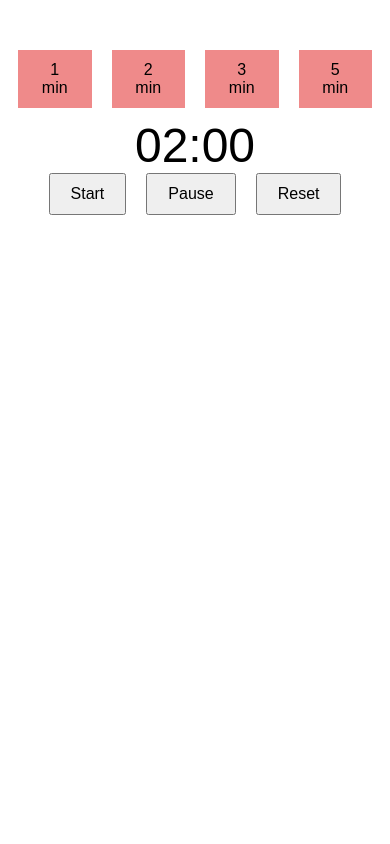
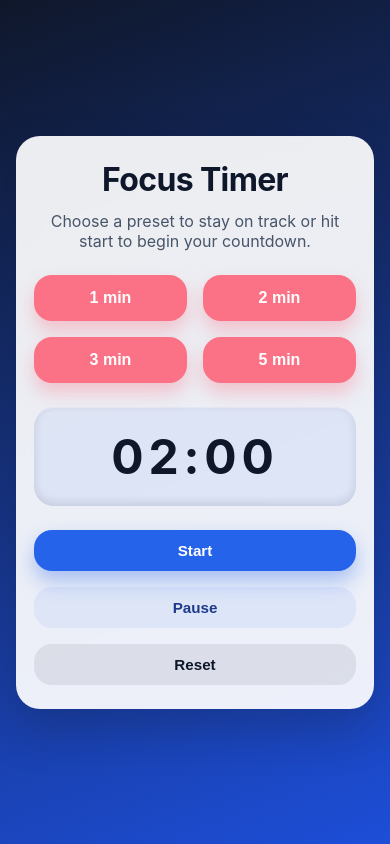
Before and after one commit to deny-hl/timer, a website: page index.html in a window 390 px wide. Drawn offline with Linux system fonts and the light colour scheme.

Commit message:
Revamp timer layout with responsive styling

```diff
--- a/index.html
+++ b/index.html
@@ -7,18 +7,27 @@
   <title>Timer</title>
 </head>
 <body>
-  <div class="presets">
+  <main class="timer-app" role="main">
+    <header class="timer-app__header">
+      <h1 class="timer-app__title">Focus Timer</h1>
+      <p class="timer-app__subtitle">Choose a preset to stay on track or hit start to begin your countdown.</p>
+    </header>
+
+    <section class="presets" aria-label="Timer presets">
       <button class="preset" data-seconds="60">1 min</button>
       <button class="preset" data-seconds="120">2 min</button>
       <button class="preset" data-seconds="180">3 min</button>
       <button class="preset" data-seconds="300">5 min</button>
-  </div>
-  <div id="display">02:00</div>
-  <div id="controls">
+    </section>
+
+    <div id="display" class="timer-app__time" aria-live="polite">02:00</div>
+
+    <section id="controls" class="timer-app__controls" aria-label="Timer controls">
       <button id="start">Start</button>
       <button id="pause">Pause</button>
       <button id="reset">Reset</button>
-  </div>
+    </section>
+  </main>
   <script src="formatTime.js"></script>
   <script src="main.js"></script>
 </body>
--- a/style.css
+++ b/style.css
@@ -1,39 +1,228 @@
+:root {
+  --background: linear-gradient(160deg, #0f172a, #1d4ed8);
+  --surface: rgba(255, 255, 255, 0.92);
+  --text-color: #0f172a;
+  --muted: #475569;
+  --primary: #2563eb;
+  --primary-dark: #1e3a8a;
+  --accent: #fb7185;
+  --shadow: 0 20px 45px rgba(15, 23, 42, 0.25);
+  --radius-lg: 24px;
+}
+
+* {
+  box-sizing: border-box;
+}
+
 body {
-  font-family: Arial, Helvetica, sans-serif;
+  margin: 0;
+  min-height: 100vh;
+  font-family: 'Inter', 'Segoe UI', Roboto, Helvetica, Arial, sans-serif;
+  display: flex;
+  align-items: center;
+  justify-content: center;
+  padding: 48px 32px;
+  background-image: var(--background);
+  color: var(--text-color);
+}
+
+.timer-app {
+  width: min(520px, 100%);
+  background: var(--surface);
+  border-radius: var(--radius-lg);
+  box-shadow: var(--shadow);
+  padding: 40px 48px;
   display: flex;
   flex-direction: column;
-  align-items: center;
-  margin-top: 50px;
+  gap: 32px;
+  text-align: center;
+  backdrop-filter: blur(12px);
 }
 
-#display {
-  font-size: 48px;
-  margin: 0 20px;
+.timer-app__header {
+  display: flex;
+  flex-direction: column;
+  gap: 12px;
 }
 
-#controls,
-.presets {
-  margin-bottom: 10px;
-  display: flex;
-  justify-content: center;
+.timer-app__title {
+  margin: 0;
+  font-size: clamp(2rem, 4vw, 2.5rem);
+  font-weight: 700;
+  letter-spacing: -0.02em;
 }
 
-button {
-  padding: 10px 20px;
-  margin: 0 10px;
-  font-size: 16px;
-  cursor: pointer;
+.timer-app__subtitle {
+  margin: 0;
+  font-size: clamp(1rem, 2vw, 1.1rem);
+  color: var(--muted);
 }
 
-.presets button {
-  background: #ef8a8a;
-  border: 1px solid #ef8a8a;
+.presets {
+  display: grid;
+  grid-template-columns: repeat(auto-fit, minmax(120px, 1fr));
+  gap: 16px;
 }
 
-button:hover {
-  background-color: #f0f0f0;
+.preset {
+  border: none;
+  border-radius: 18px;
+  padding: 14px 18px;
+  font-size: 1rem;
+  font-weight: 600;
+  color: #fff;
+  background: var(--accent);
+  cursor: pointer;
+  transition: transform 0.15s ease, box-shadow 0.15s ease, background 0.15s ease;
+  box-shadow: 0 10px 18px rgba(251, 113, 133, 0.35);
 }
 
-button:active {
-  background-color: #ef8a8a;
+.preset:hover,
+.preset:focus-visible {
+  transform: translateY(-2px);
+  box-shadow: 0 14px 26px rgba(251, 113, 133, 0.4);
 }
+
+.preset:focus-visible {
+  outline: 3px solid rgba(37, 99, 235, 0.35);
+  outline-offset: 2px;
+}
+
+.preset:active {
+  transform: translateY(0);
+  box-shadow: 0 10px 18px rgba(251, 113, 133, 0.35);
+}
+
+.timer-app__time {
+  font-size: clamp(3rem, 12vw, 5rem);
+  font-weight: 700;
+  letter-spacing: 0.1em;
+  padding: 20px;
+  border-radius: 20px;
+  background: rgba(37, 99, 235, 0.08);
+  color: var(--text-color);
+  box-shadow: inset 0 1px 0 rgba(255, 255, 255, 0.3), inset 0 -3px 10px rgba(15, 23, 42, 0.12);
+}
+
+.timer-app__controls {
+  display: grid;
+  grid-template-columns: repeat(3, minmax(0, 1fr));
+  gap: 16px;
+}
+
+#controls button {
+  border: none;
+  border-radius: 18px;
+  padding: 14px 18px;
+  font-size: 1rem;
+  font-weight: 600;
+  cursor: pointer;
+  transition: transform 0.15s ease, box-shadow 0.15s ease, background 0.15s ease;
+}
+
+#controls button:focus-visible {
+  outline: 3px solid rgba(37, 99, 235, 0.35);
+  outline-offset: 2px;
+}
+
+#start {
+  background: var(--primary);
+  color: #fff;
+  box-shadow: 0 10px 20px rgba(37, 99, 235, 0.35);
+}
+
+#start:hover,
+#start:focus-visible {
+  background: var(--primary-dark);
+  transform: translateY(-1px);
+  box-shadow: 0 14px 26px rgba(37, 99, 235, 0.4);
+}
+
+#pause {
+  background: rgba(37, 99, 235, 0.08);
+  color: var(--primary-dark);
+}
+
+#pause:hover,
+#pause:focus-visible {
+  background: rgba(37, 99, 235, 0.12);
+  transform: translateY(-1px);
+}
+
+#reset {
+  background: rgba(15, 23, 42, 0.08);
+  color: var(--text-color);
+}
+
+#reset:hover,
+#reset:focus-visible {
+  background: rgba(15, 23, 42, 0.12);
+  transform: translateY(-1px);
+}
+
+@media (max-width: 1024px) {
+  body {
+    padding: 40px 24px;
+  }
+
+  .timer-app {
+    padding: 36px 40px;
+  }
+}
+
+@media (max-width: 768px) {
+  body {
+    padding: 32px 20px;
+  }
+
+  .timer-app {
+    padding: 32px 28px;
+    gap: 28px;
+  }
+
+  .timer-app__controls {
+    grid-template-columns: repeat(3, minmax(0, 1fr));
+  }
+}
+
+@media (max-width: 600px) {
+  .timer-app {
+    padding: 28px 22px;
+  }
+
+  .timer-app__controls {
+    grid-template-columns: repeat(2, minmax(0, 1fr));
+  }
+
+  .timer-app__controls button:last-child {
+    grid-column: span 2;
+  }
+}
+
+@media (max-width: 480px) {
+  body {
+    padding: 24px 16px;
+  }
+
+  .timer-app {
+    padding: 24px 18px;
+    gap: 24px;
+  }
+
+  .presets {
+    grid-template-columns: repeat(2, minmax(0, 1fr));
+  }
+
+  .timer-app__controls {
+    grid-template-columns: 1fr;
+  }
+
+  .timer-app__controls button:last-child {
+    grid-column: auto;
+  }
+
+  #controls button {
+    padding: 12px 16px;
+    font-size: 0.95rem;
+  }
+}
```
Lines whose indentation alone changed are shown as unchanged.
